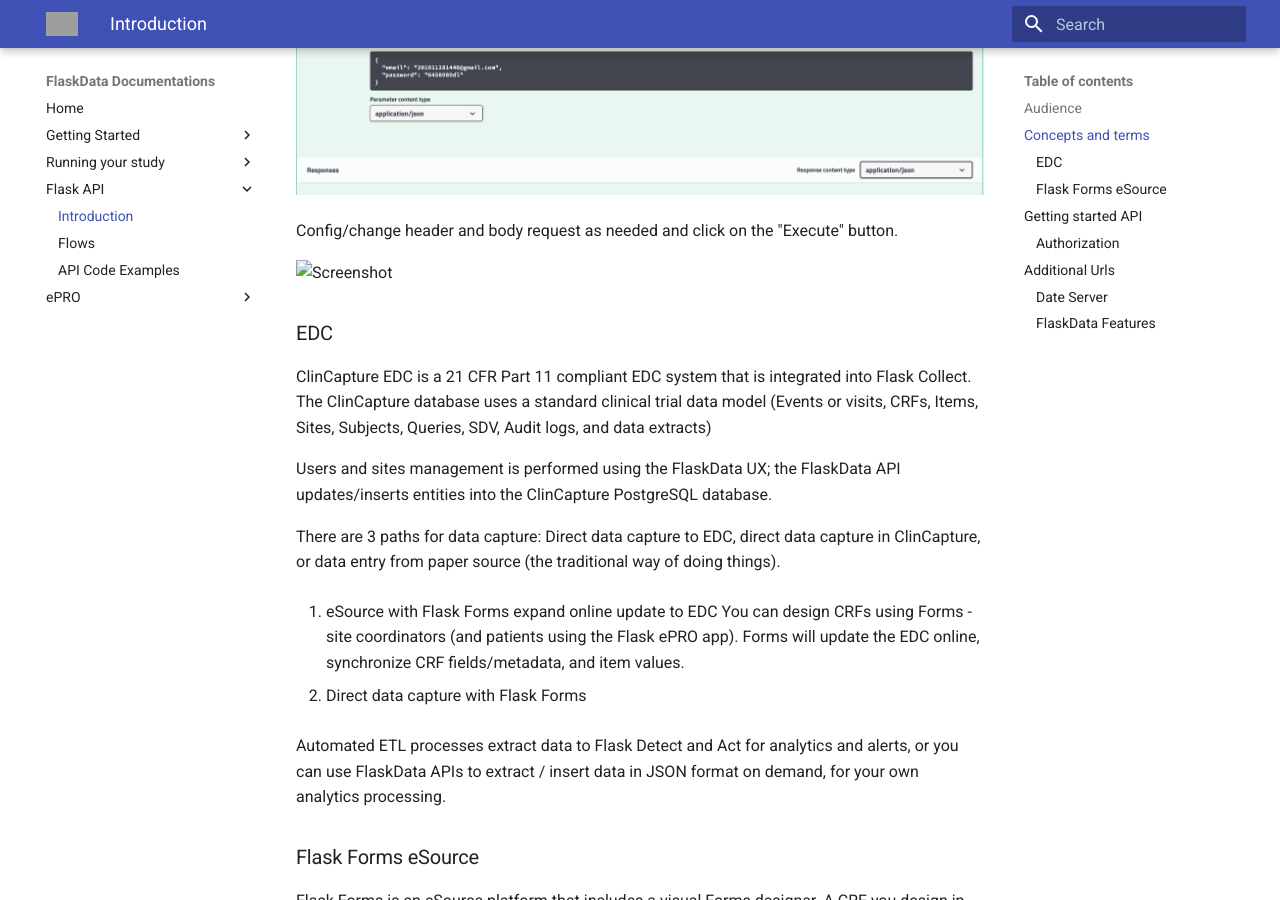
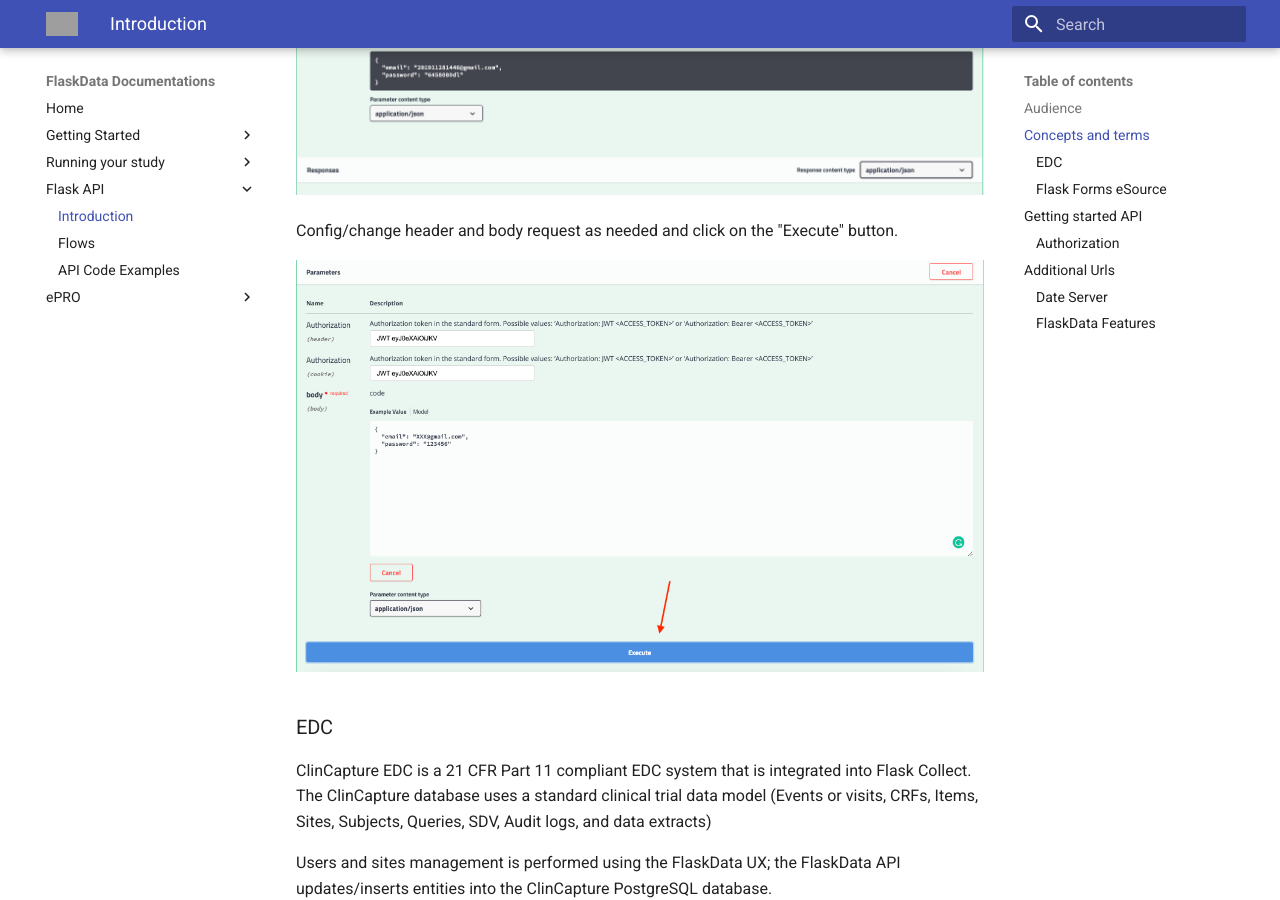
Before and after one commit to onlyjazz/flask-docs, an MkDocs documentation site: the page built from docs/api_introduction.md, in a window 1280 px wide and 900 px high, scrolled down 1169 px. Built offline with MkDocs 1.6.1 and Material for MkDocs 9.7.7, drawn with Linux system fonts in a browser that asks for light colours; grey boxes are pictures that could not be loaded.

Commit message:
fixing screenshot

```diff
--- a/docs/api_introduction.md
+++ b/docs/api_introduction.md
@@ -36,7 +36,7 @@
 
 Config/change header and body request as needed and click on the "Execute" button.
 
-![Screenshot](img/newSwagger/execute.PNG)
+![Screenshot](img/newSwagger/execute.png)
 
 ### EDC
 ClinCapture EDC is a 21 CFR Part 11 compliant EDC system that is integrated into Flask Collect.
```
